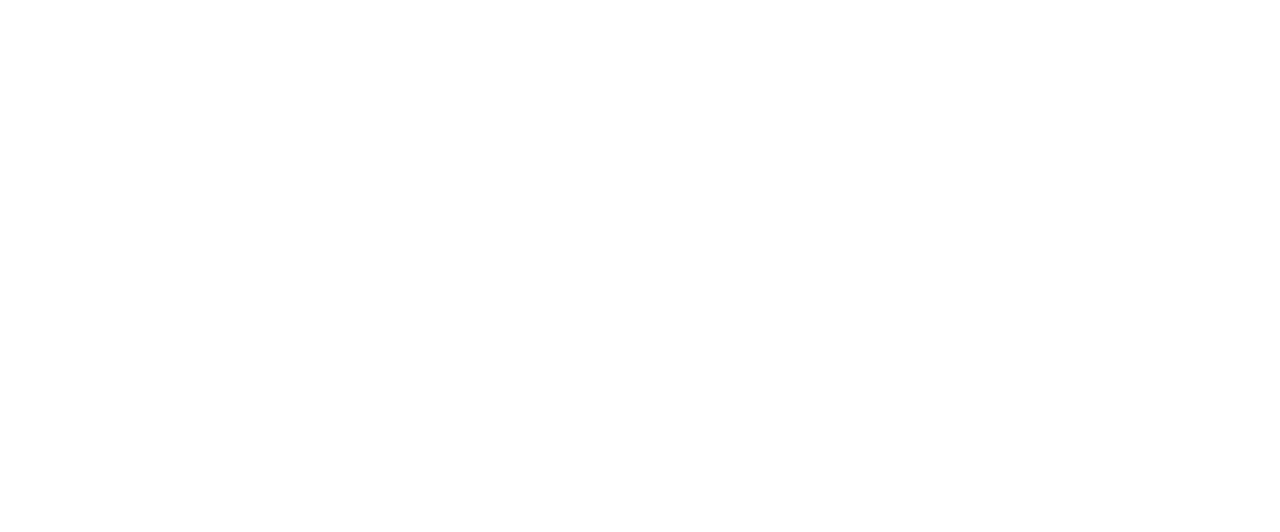
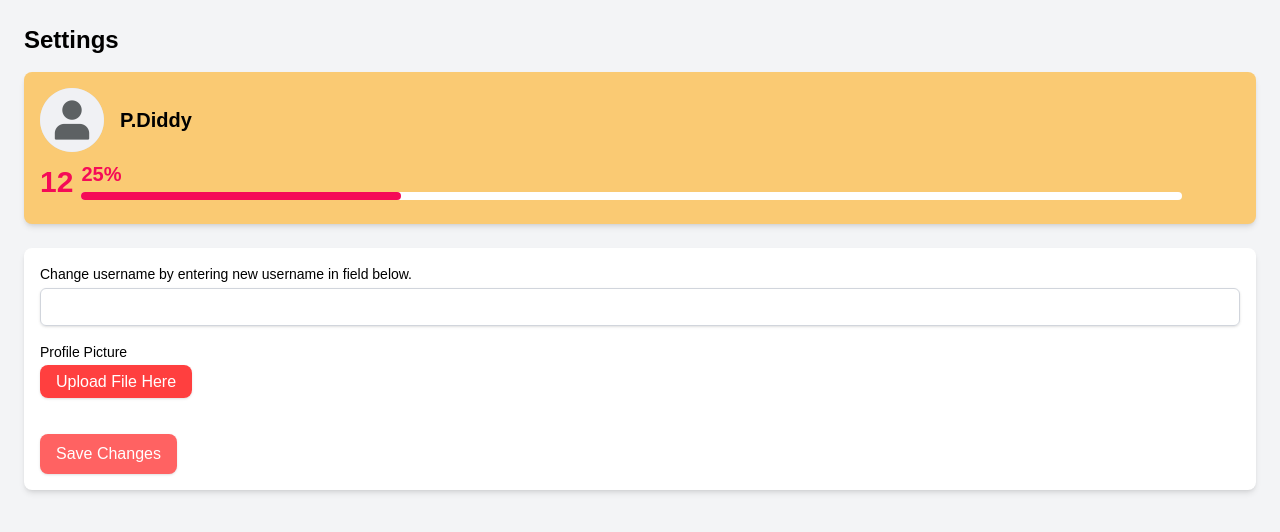
Before and after one commit to touchgrass-ai/frontend, a Next.js app: page /dashboard/settings in a window 1280 px wide. Shown: the top 532 px of the page. Built offline with nearby package versions, Linux system fonts and the light colour scheme.

Commit message:
Kevin: Continued creation of settings page. Implemented ability to allow user to change profile username and picture

```diff
--- a/src/app/dashboard/settings/page.tsx
+++ b/src/app/dashboard/settings/page.tsx
@@ -1,7 +1,90 @@
-import {useState } from "react";
+"use client"
+
+import { useState } from "react";
 import ProfileCard from "@/components/ProfileCard";
 
+export default function Settings() {
+  const [username, setUsername] = useState("P.Diddy");
+  const [profilePic, setProfilePic] = useState("/profile-picture.png");
+  const [newUsername, setNewUsername] = useState("");
+  const [newProfilePic, setNewProfilePic] = useState<File | null>(null);
+  const [newProfilePicName, setNewProfilePicName] = useState("");
 
-export default function Settings(){
+  const handleNewUsernameChange = (e: React.ChangeEvent<HTMLInputElement>) => {
+    setNewUsername(e.target.value);
+  };
 
+  const handleProfilePicChange = (e: React.ChangeEvent<HTMLInputElement>) => {
+    if (e.target.files && e.target.files[0]) {
+      setNewProfilePic(e.target.files[0]);
+      setNewProfilePicName(e.target.files[0].name);
+    }
+  };
+
+  const handleSubmit = (e: React.FormEvent) => {
+    e.preventDefault();
+
+    if (newUsername) {
+      setUsername(newUsername);
+      setNewUsername("");
+    }
+
+    if (newProfilePic) {
+      const reader = new FileReader();
+      reader.onloadend = () => {
+        setProfilePic(reader.result as string);
+      };
+      reader.readAsDataURL(newProfilePic);
+      setNewProfilePic(null);
+      setNewProfilePicName("");
+    }
+  };
+
+  return (
+    <div className="min-h-screen bg-gray-100 p-4 sm:p-6">
+      <h1 className="text-2xl font-bold mb-4 text-black">Settings</h1>
+      <ProfileCard username={username} profileImage={profilePic} />
+      <form onSubmit={handleSubmit} className="bg-white p-4 rounded-lg shadow-md">
+        <div className="mb-4">
+          <label htmlFor="username" className="block text-sm font-medium text-black text-semi-bold">
+            Change username by entering new username in field below.
+          </label>
+          <input
+            type="text"
+            id="username"
+            value={newUsername}
+            onChange={handleNewUsernameChange}
+            className="text-black mt-1 block w-full p-2 border border-gray-300 rounded-md shadow-sm focus:ring-indigo-500 focus:border-indigo-500 focus:bg-gray-200 sm:text-sm"
+          />
+        </div>
+        <div className="mb-4">
+          <label htmlFor="profilePic" className="block text-sm font-medium text-black semi-bold mb-2">
+            Profile Picture
+          </label>
+          <input
+            type="file"
+            id="profilePic"
+            accept="image/*"
+            onChange={handleProfilePicChange}
+            className="hidden text-black"
+          />
+          <label
+            htmlFor="profilePic"
+            className="mt-2 bg-[#FF3F3F] text-white px-4 py-2 rounded-lg shadow hover:bg-red-600 transition cursor-pointer"
+          >
+            Upload File Here
+          </label>
+          {newProfilePicName && (
+            <p className="mt-2 text-sm text-gray-600">{newProfilePicName}</p>
+          )}
+        </div>
+        <button
+          type="submit"
+          className="mt-6 bg-[#FF6262] text-white px-4 py-2 rounded-lg shadow hover:bg-[#FF3F3F] transition"
+        >
+          Save Changes
+        </button>
+      </form>
+    </div>
+  );
 }
```
